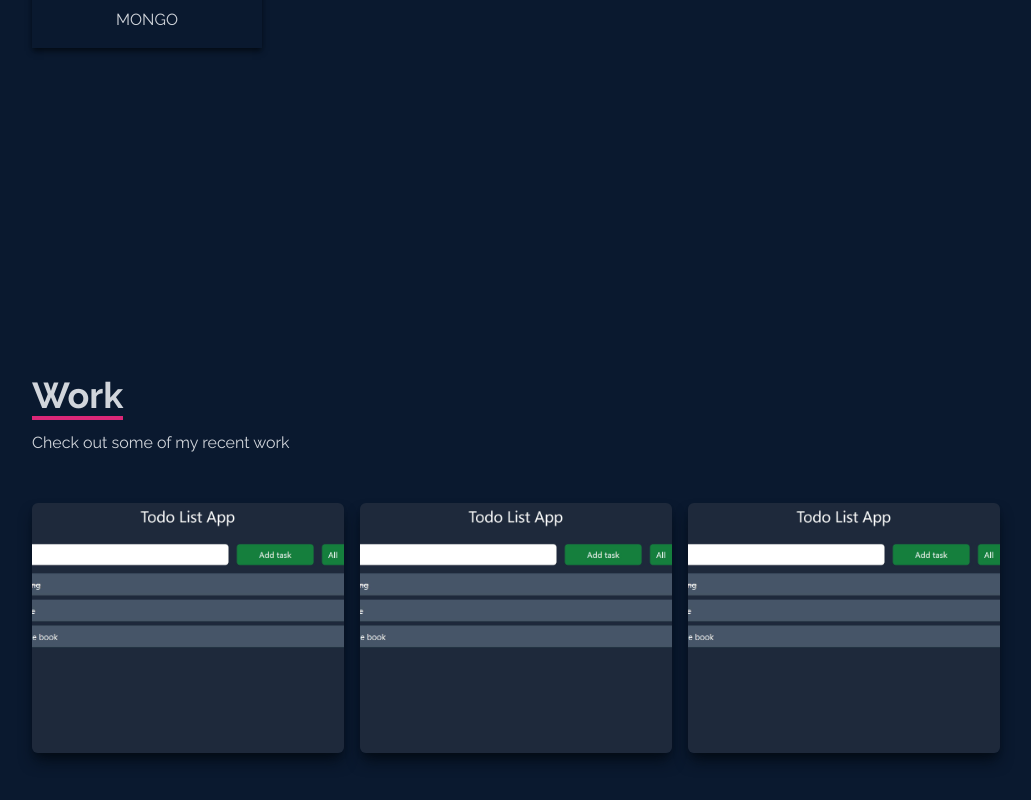
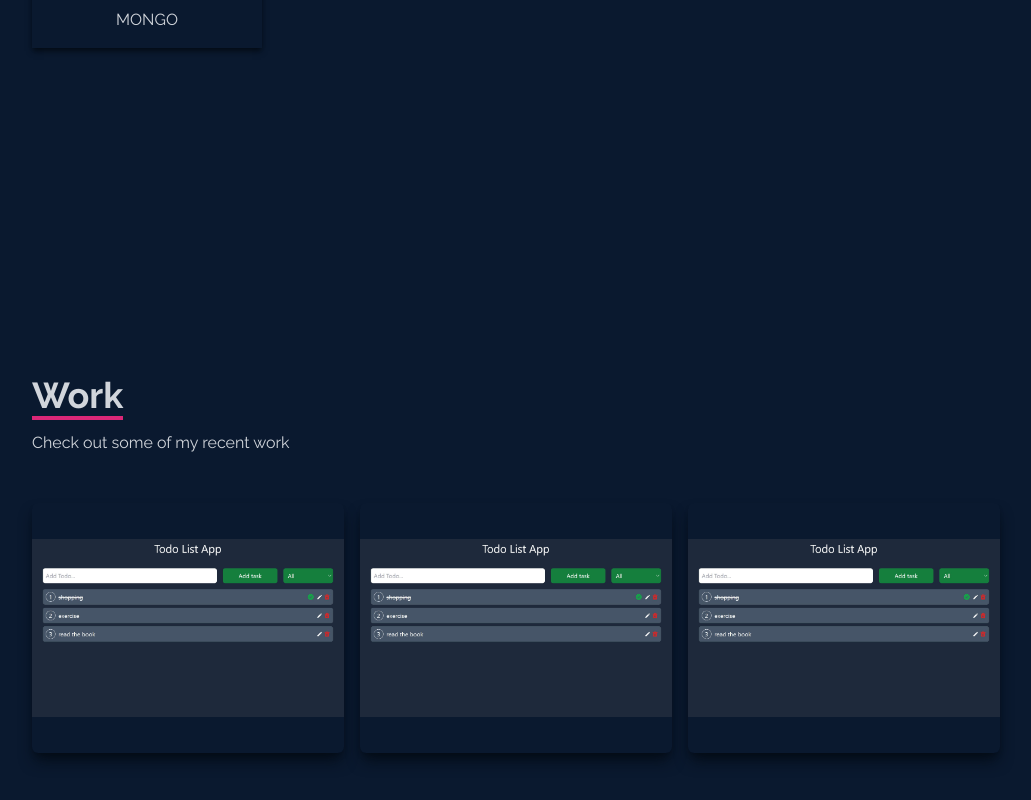
Before and after one commit to Shaghayegh-93/portfolio, a React (Vite) app: page / in a window 1280 px wide. Shown: the part 2236-3036 px from the top of the page, without its empty margins (124-1155 px from the left). Built offline with nearby package versions, Linux system fonts and the light colour scheme.

Commit message:
add a style for hover work card and improve style of content-div class

```diff
--- a/src/index.css
+++ b/src/index.css
@@ -15,7 +15,15 @@
 
 .content-div {
   background-repeat: no-repeat;
-  background-size: cover;
+  background-size: contain;
   background-position: center;
   height: 250px;
 }
+
+.content-div:hover {
+  background-image: linear-gradient(
+    to right,
+    rgba(142, 158, 171, 0.9),
+    rgba(238, 242, 243, 0.9)
+  ) !important;
+}
```
